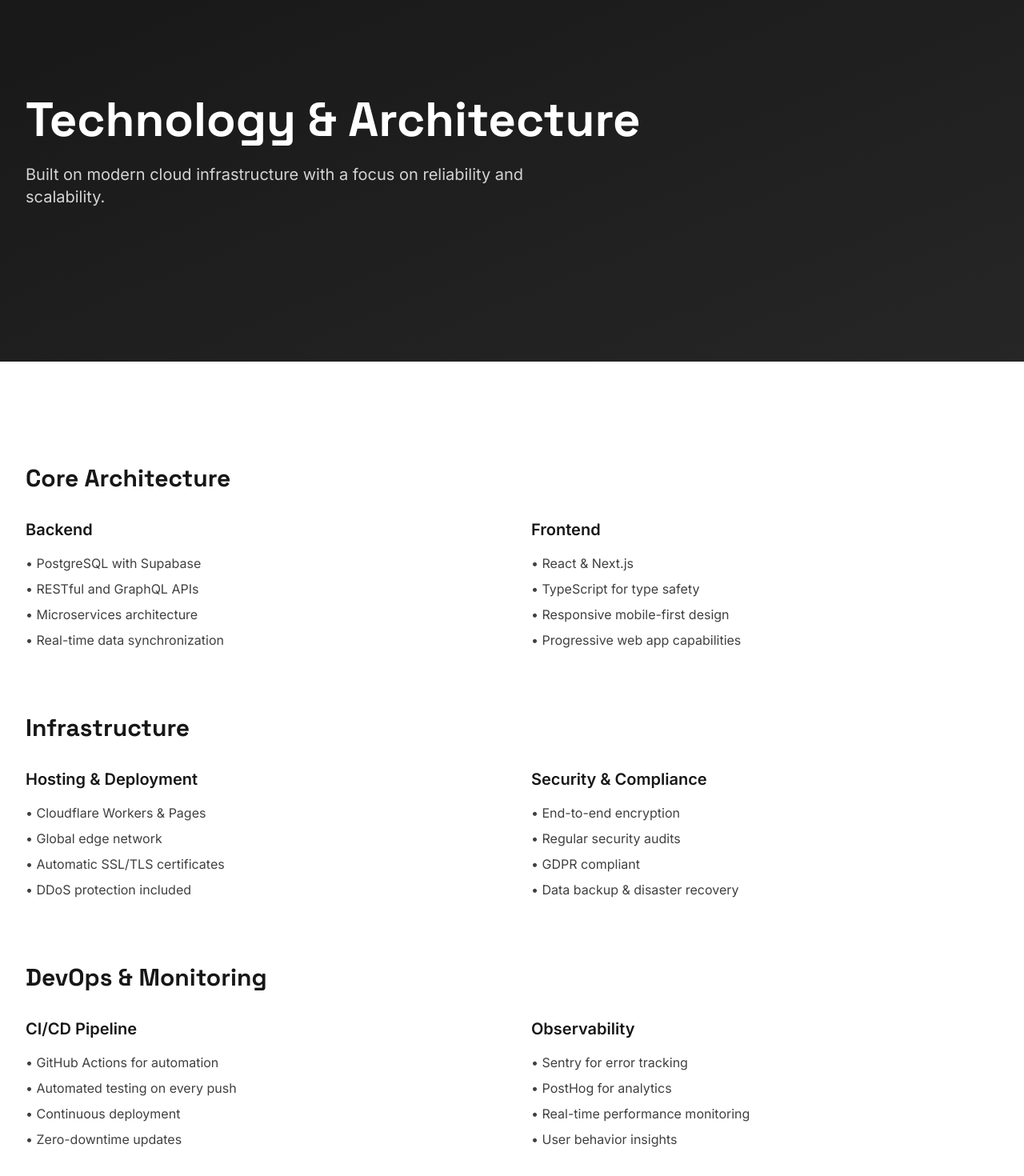
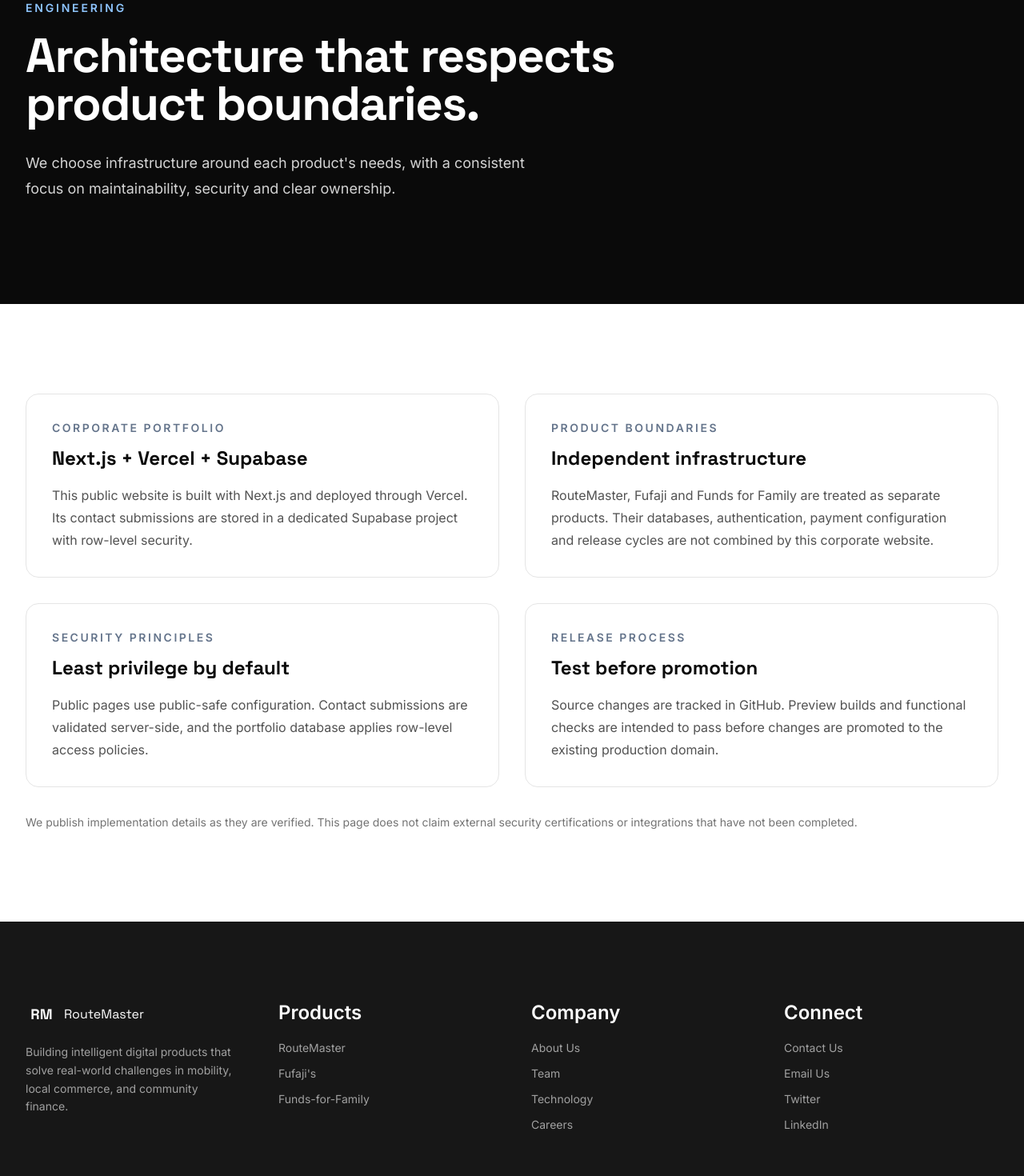
Before and after one commit to anthonynagar1122-create/MyPortfolio, a Next.js app in the folder portfolio/: page /technology in a window 1280 px wide. Shown: the part 200-1670 px from the top of the page at 80% size. Built offline with nearby package versions, Linux system fonts and the light colour scheme.

Commit message:
content: document actual hosting and security architecture without unsupported claims

```diff
--- a/portfolio/app/technology/page.tsx
+++ b/portfolio/app/technology/page.tsx
@@ -1,111 +1,73 @@
-import { Navbar } from "@/components/navigation/Navbar";
+import { Navigation } from "@/components/core";
 import { Footer } from "@/components/layout/Footer";
 
 export const metadata = {
-  title: "Technology & Architecture",
-  description: "Learn about the technology behind RouteMaster products",
+  title: "Technology and Architecture",
+  description: "How RouteMaster approaches product architecture, infrastructure and security.",
 };
 
 export default function TechnologyPage() {
   return (
-    <div className="flex flex-col min-h-screen bg-white">
-      <Navbar />
-
-      <main className="flex-grow pt-32">
-        <section className="py-24 md:py-32 lg:py-48 bg-gradient-to-br from-neutral-900 to-neutral-800 text-white">
-          <div className="max-w-7xl mx-auto px-4 sm:px-6 lg:px-8">
-            <h1 className="text-5xl md:text-6xl font-display font-700 mb-6">
-              Technology & Architecture
+    <div className="flex min-h-screen flex-col bg-white">
+      <Navigation />
+      <main>
+        <section className="bg-neutral-950 py-24 text-white md:py-32">
+          <div className="mx-auto max-w-7xl px-4 sm:px-6 lg:px-8">
+            <p className="text-sm font-semibold uppercase tracking-[0.2em] text-blue-300">Engineering</p>
+            <h1 className="mt-5 max-w-4xl font-display text-5xl font-bold tracking-tight md:text-6xl">
+              Architecture that respects product boundaries.
             </h1>
-            <p className="text-xl text-neutral-300 max-w-2xl">
-              Built on modern cloud infrastructure with a focus on reliability and scalability.
+            <p className="mt-7 max-w-2xl text-lg leading-8 text-neutral-300">
+              We choose infrastructure around each product's needs, with a consistent focus on
+              maintainability, security and clear ownership.
             </p>
           </div>
         </section>
 
-        <section className="py-24 md:py-32 max-w-7xl mx-auto px-4 sm:px-6 lg:px-8">
-          <div className="space-y-20">
-            <div>
-              <h2 className="text-3xl font-display font-700 text-neutral-900 mb-8">
-                Core Architecture
-              </h2>
-              <div className="grid md:grid-cols-2 gap-12">
-                <div>
-                  <h3 className="text-xl font-semibold text-neutral-900 mb-4">Backend</h3>
-                  <ul className="space-y-2 text-neutral-700">
-                    <li>• PostgreSQL with Supabase</li>
-                    <li>• RESTful and GraphQL APIs</li>
-                    <li>• Microservices architecture</li>
-                    <li>• Real-time data synchronization</li>
-                  </ul>
-                </div>
-                <div>
-                  <h3 className="text-xl font-semibold text-neutral-900 mb-4">Frontend</h3>
-                  <ul className="space-y-2 text-neutral-700">
-                    <li>• React & Next.js</li>
-                    <li>• TypeScript for type safety</li>
-                    <li>• Responsive mobile-first design</li>
-                    <li>• Progressive web app capabilities</li>
-                  </ul>
-                </div>
-              </div>
+        <section className="py-20 md:py-28">
+          <div className="mx-auto max-w-7xl px-4 sm:px-6 lg:px-8">
+            <div className="grid gap-8 md:grid-cols-2">
+              <article className="rounded-2xl border border-neutral-200 p-8">
+                <p className="text-sm font-semibold uppercase tracking-[0.18em] text-primary-600">Corporate portfolio</p>
+                <h2 className="mt-3 text-2xl font-bold text-neutral-950">Next.js + Vercel + Supabase</h2>
+                <p className="mt-4 leading-7 text-neutral-600">
+                  This public website is built with Next.js and deployed through Vercel. Its contact
+                  submissions are stored in a dedicated Supabase project with row-level security.
+                </p>
+              </article>
+              <article className="rounded-2xl border border-neutral-200 p-8">
+                <p className="text-sm font-semibold uppercase tracking-[0.18em] text-primary-600">Product boundaries</p>
+                <h2 className="mt-3 text-2xl font-bold text-neutral-950">Independent infrastructure</h2>
+                <p className="mt-4 leading-7 text-neutral-600">
+                  RouteMaster, Fufaji and Funds for Family are treated as separate products. Their
+                  databases, authentication, payment configuration and release cycles are not
+                  combined by this corporate website.
+                </p>
+              </article>
+              <article className="rounded-2xl border border-neutral-200 p-8">
+                <p className="text-sm font-semibold uppercase tracking-[0.18em] text-primary-600">Security principles</p>
+                <h2 className="mt-3 text-2xl font-bold text-neutral-950">Least privilege by default</h2>
+                <p className="mt-4 leading-7 text-neutral-600">
+                  Public pages use public-safe configuration. Contact submissions are validated
+                  server-side, and the portfolio database applies row-level access policies.
+                </p>
+              </article>
+              <article className="rounded-2xl border border-neutral-200 p-8">
+                <p className="text-sm font-semibold uppercase tracking-[0.18em] text-primary-600">Release process</p>
+                <h2 className="mt-3 text-2xl font-bold text-neutral-950">Test before promotion</h2>
+                <p className="mt-4 leading-7 text-neutral-600">
+                  Source changes are tracked in GitHub. Preview builds and functional checks are
+                  intended to pass before changes are promoted to the existing production domain.
+                </p>
+              </article>
             </div>
-
-            <div>
-              <h2 className="text-3xl font-display font-700 text-neutral-900 mb-8">
-                Infrastructure
-              </h2>
-              <div className="grid md:grid-cols-2 gap-12">
-                <div>
-                  <h3 className="text-xl font-semibold text-neutral-900 mb-4">Hosting & Deployment</h3>
-                  <ul className="space-y-2 text-neutral-700">
-                    <li>• Cloudflare Workers & Pages</li>
-                    <li>• Global edge network</li>
-                    <li>• Automatic SSL/TLS certificates</li>
-                    <li>• DDoS protection included</li>
-                  </ul>
-                </div>
-                <div>
-                  <h3 className="text-xl font-semibold text-neutral-900 mb-4">Security & Compliance</h3>
-                  <ul className="space-y-2 text-neutral-700">
-                    <li>• End-to-end encryption</li>
-                    <li>• Regular security audits</li>
-                    <li>• GDPR compliant</li>
-                    <li>• Data backup & disaster recovery</li>
-                  </ul>
-                </div>
-              </div>
-            </div>
-
-            <div>
-              <h2 className="text-3xl font-display font-700 text-neutral-900 mb-8">
-                DevOps & Monitoring
-              </h2>
-              <div className="grid md:grid-cols-2 gap-12">
-                <div>
-                  <h3 className="text-xl font-semibold text-neutral-900 mb-4">CI/CD Pipeline</h3>
-                  <ul className="space-y-2 text-neutral-700">
-                    <li>• GitHub Actions for automation</li>
-                    <li>• Automated testing on every push</li>
-                    <li>• Continuous deployment</li>
-                    <li>• Zero-downtime updates</li>
-                  </ul>
-                </div>
-                <div>
-                  <h3 className="text-xl font-semibold text-neutral-900 mb-4">Observability</h3>
-                  <ul className="space-y-2 text-neutral-700">
-                    <li>• Sentry for error tracking</li>
-                    <li>• PostHog for analytics</li>
-                    <li>• Real-time performance monitoring</li>
-                    <li>• User behavior insights</li>
-                  </ul>
-                </div>
-              </div>
-            </div>
+            <p className="mt-8 text-sm leading-6 text-neutral-500">
+              We publish implementation details as they are verified. This page does not claim
+              external security certifications or integrations that have not been completed.
+            </p>
           </div>
         </section>
       </main>
-
       <Footer />
     </div>
   );
```
